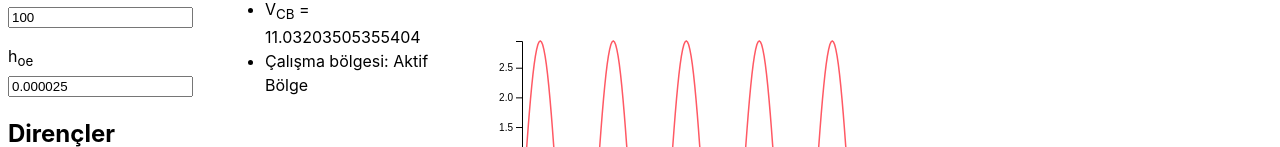
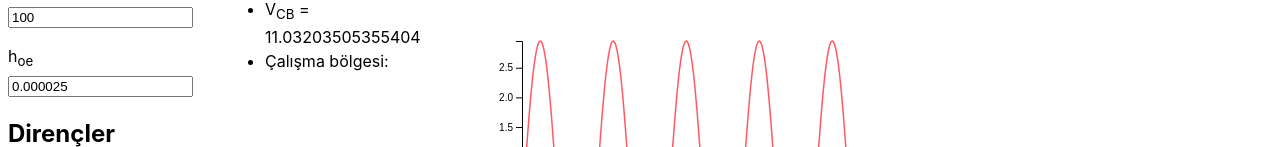
Before and after one commit to unworthyEnzyme/circuit_sim, a Vue app: page / in a window 1280 px wide. Shown: the part 260-407 px from the top of the page. Built offline with nearby package versions, Linux system fonts and the light colour scheme.

Commit message:
this formula was wrong.

```diff
--- a/src/App.vue
+++ b/src/App.vue
@@ -148,9 +148,13 @@
 import { computed, ref, watch } from "vue";
 import * as d3 from "d3";
 //inputs
+// Giriş Empedansı.
 const h_ie = ref(1.1e3);
+// Geri Besleme Gerilimi.
 const h_re = ref(2.5e-4);
+// Akım Kazancı
 const h_fe = ref(100);
+// Çıkış Empedansı
 const h_oe = ref(25e-6);
 
 const r_c = ref(4.7e3);
@@ -176,13 +180,9 @@ const v_ce = computed(
 const v_cb = computed(() => v_ce.value + v_be);
 
 const calisma_bolgesi = computed(() => {
-  if (v_ce.value < 0) {
-    return "Kesim Bölgesi";
-  } else if (v_ce.value < v_be) {
-    return "Doyma Bölgesi";
-  } else {
-    return "Aktif Bölge";
-  }
+  if (v_be > 0.7 && v_ce.value > v_be) return "Aktif Bolge";
+  if (v_be > 0.7 && v_ce.value < v_be) return "Doyma Bolgesi";
+  if (v_be < 0.7) return "Kesik Bolge";
 });
 
 const v_out = computed(() => i_e.value * r_l.value);
```
